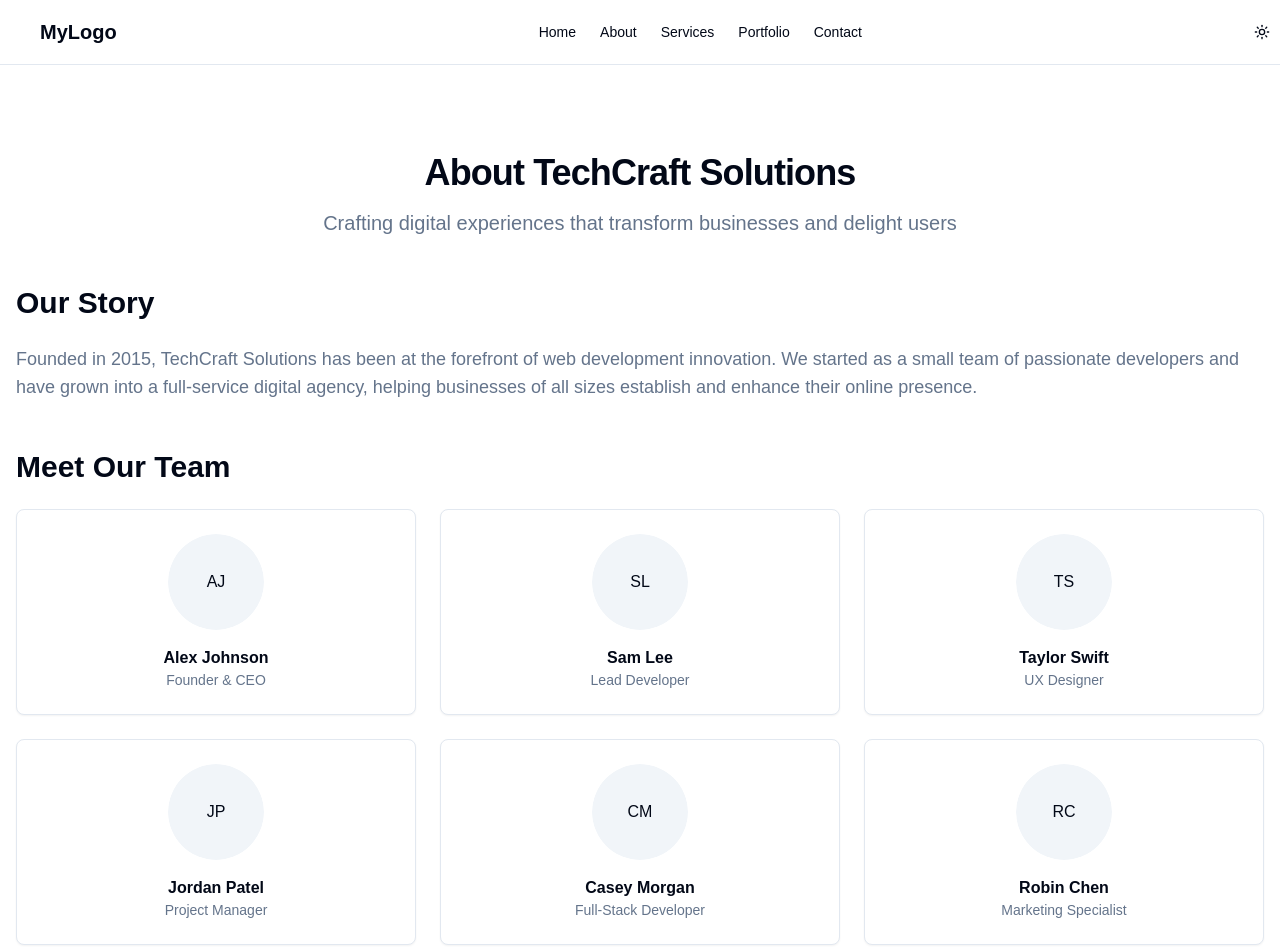
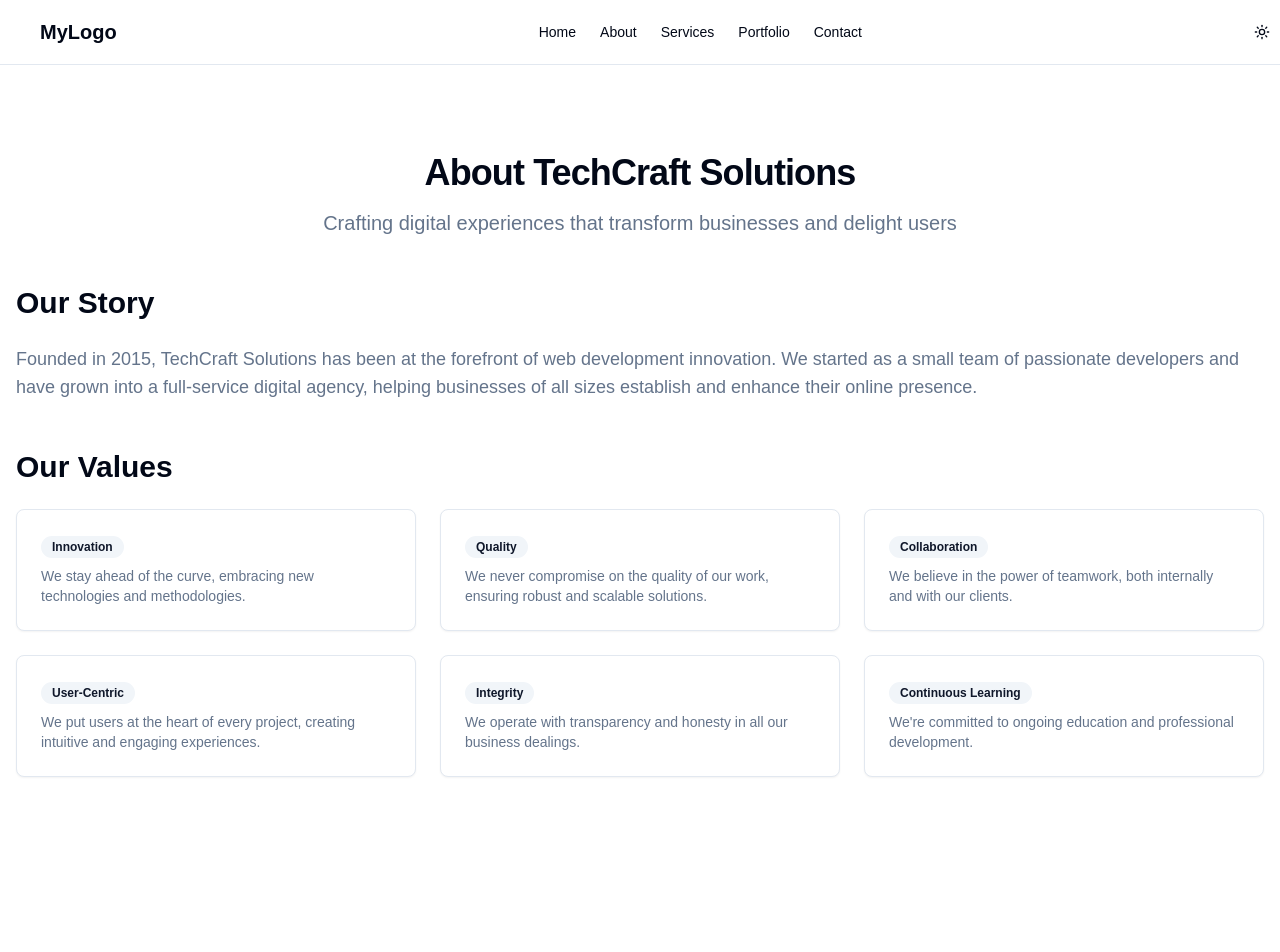
Before and after one commit to arayer143/raydunn-website-v3, a Next.js app: page /about in a window 1280 px wide. Shown: the top 952 px of the page. After the commit the page ends 825 px from the top, so only its background shows below. Built offline with nearby package versions, Linux system fonts and the light colour scheme.

Commit message:
removal of some more stuff

```diff
--- a/app/contact-form.tsx
+++ b/app/contact-form.tsx
@@ -69,6 +69,9 @@ export function ContactForm() {
   }
 
   return (
+
+
+
     <Form {...form}>
       <form onSubmit={form.handleSubmit(onSubmit)} className="space-y-8">
         <FormField
--- a/components/About-Page/about-page.tsx
+++ b/components/About-Page/about-page.tsx
@@ -1,4 +1,4 @@
-import { Avatar, AvatarFallback, AvatarImage } from "@/components/ui/avatar"
+
 import { Card, CardContent } from "@/components/ui/card"
 import { Badge } from "@/components/ui/badge"
 
@@ -24,32 +24,7 @@ export default function AboutPage() {
         </p>
       </section>
 
-      <section className="space-y-6">
-        <h2 className="text-3xl font-semibold">Meet Our Team</h2>
-        <div className="grid grid-cols-1 md:grid-cols-2 lg:grid-cols-3 gap-6">
-          {[
-            { name: "Alex Johnson", role: "Founder & CEO", image: "" },
-            { name: "Sam Lee", role: "Lead Developer", image: "" },
-            { name: "Taylor Swift", role: "UX Designer", image: "" },
-            { name: "Jordan Patel", role: "Project Manager", image: "" },
-            { name: "Casey Morgan", role: "Full-Stack Developer", image: "" },
-            { name: "Robin Chen", role: "Marketing Specialist", image: "" },
-          ].map((member) => (
-            <Card key={member.name}>
-              <CardContent className="flex flex-col items-center p-6 space-y-4">
-                <Avatar className="w-24 h-24">
-                  <AvatarImage src={member.image} alt={member.name} />
-                  <AvatarFallback>{member.name.split(' ').map(n => n[0]).join('')}</AvatarFallback>
-                </Avatar>
-                <div className="text-center">
-                  <h3 className="font-semibold">{member.name}</h3>
-                  <p className="text-sm text-muted-foreground">{member.role}</p>
-                </div>
-              </CardContent>
-            </Card>
-          ))}
-        </div>
-      </section>
+
 
       <section className="space-y-6">
         <h2 className="text-3xl font-semibold">Our Values</h2>
```
